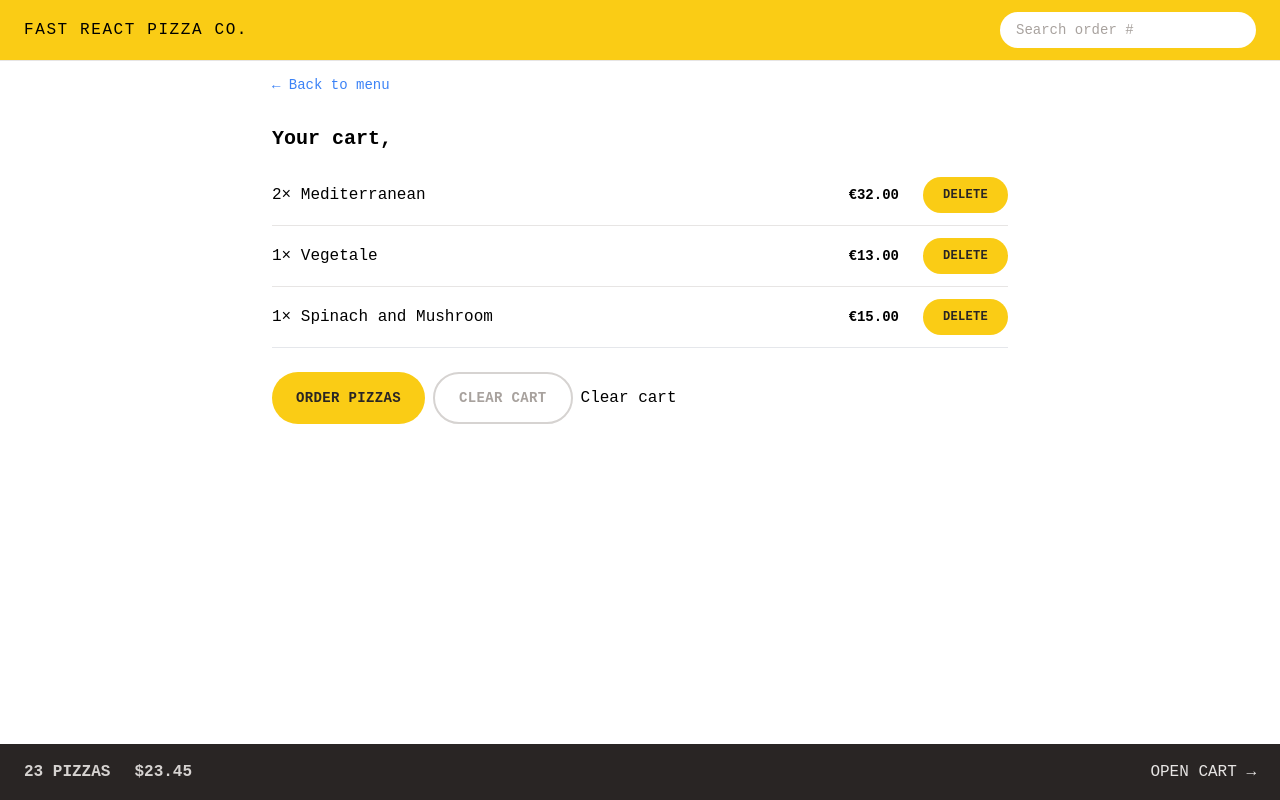
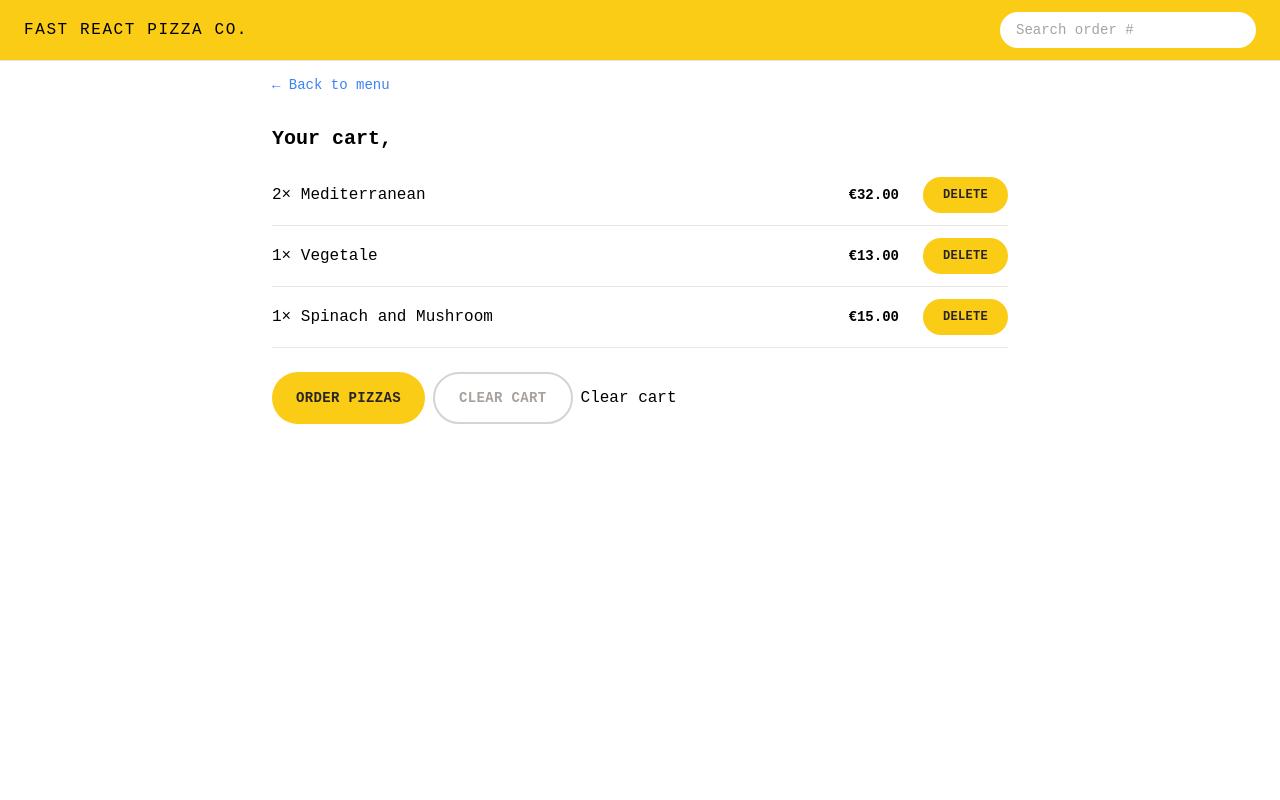
Before and after one commit to zana-abdollahpour/fast-react-pizza, a React app: page /cart in a window 1280 px wide. Built offline with nearby package versions, Linux system fonts and the light colour scheme; the HTML template or start-up script is replaced by a standard one.

Commit message:
implement cart overview

```diff
--- a/src/features/cart/CartOverview.jsx
+++ b/src/features/cart/CartOverview.jsx
@@ -1,11 +1,21 @@
+import { useSelector } from "react-redux";
 import { Link } from "react-router-dom";
 
+import { getTotalCartPrice, getTotalCartQuantity } from "./cartSlice";
+
+import { formatCurrency } from "../../utils/helpers";
+
 function CartOverview() {
+  const totalCartQuantity = useSelector(getTotalCartQuantity);
+  const totalCartPrice = useSelector(getTotalCartPrice);
+
+  if (!totalCartQuantity) return null;
+
   return (
     <div className="flex items-center justify-between bg-stone-800 px-4 py-4 text-sm uppercase text-stone-200 sm:px-6 md:text-base">
       <p className="space-x-4 font-semibold text-stone-300 sm:space-x-6">
-        <span>23 pizzas</span>
-        <span>$23.45</span>
+        <span>{totalCartQuantity} pizzas</span>
+        <span>${formatCurrency(totalCartPrice)}</span>
       </p>
       <Link to="/cart">Open cart &rarr;</Link>
     </div>
--- a/src/features/cart/cartSlice.js
+++ b/src/features/cart/cartSlice.js
@@ -36,6 +36,12 @@
   },
 });
 
+export const getTotalCartPrice = (state) =>
+  state.cart.cart.reduce((sum, item) => sum + item.totalPrice, 0);
+
+export const getTotalCartQuantity = (state) =>
+  state.cart.cart.reduce((sum, item) => sum + item.quantity, 0);
+
 export const {
   addItem,
   deleteItem,
```
